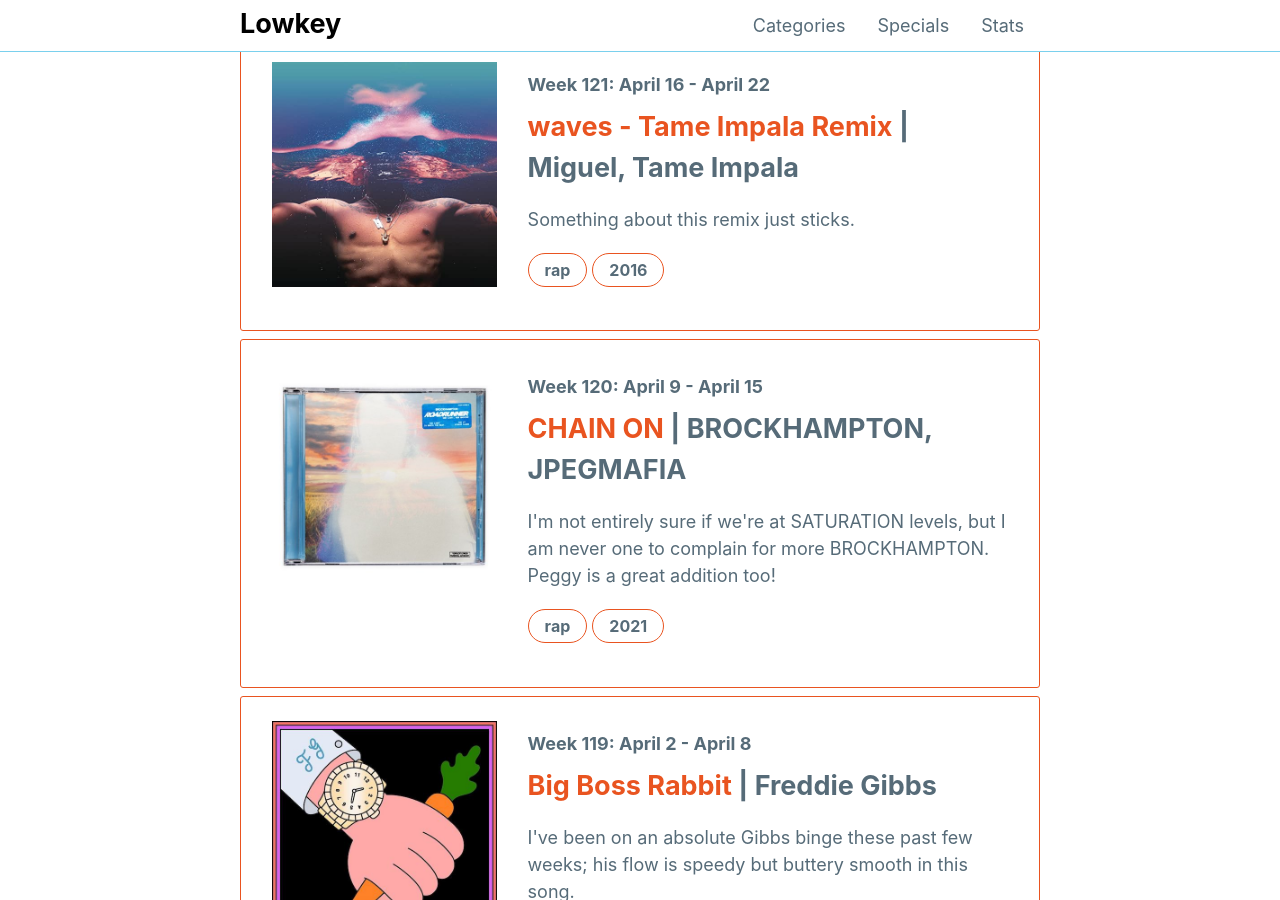
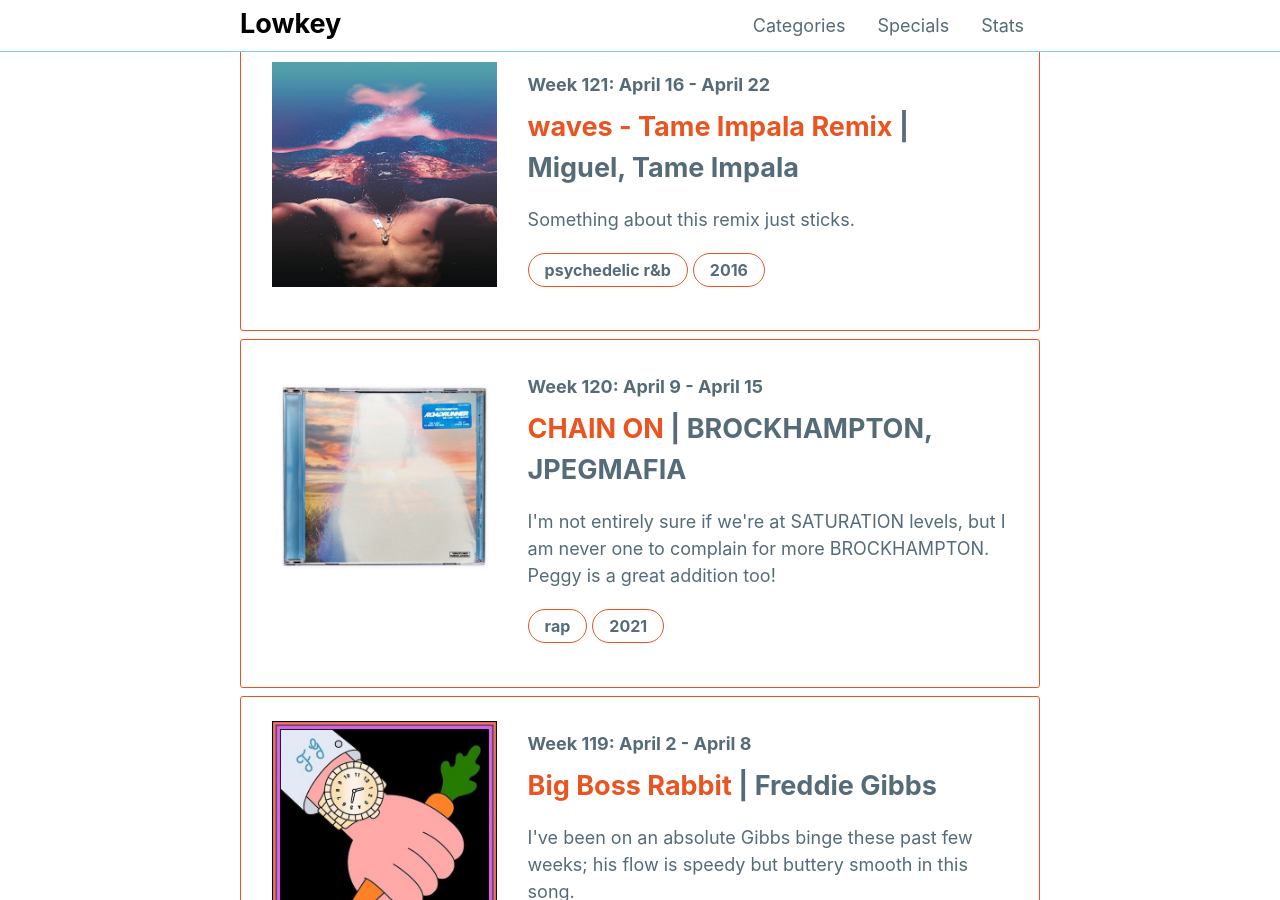
Before and after one commit to mattxwang/lowkey, a Jekyll site: the page built from stats/song-of-the-week.html, in a window 1280 px wide and 900 px high, scrolled down 1270 px. Built offline with Jekyll 4.4.1, drawn with Linux system fonts in a browser that asks for light colours; comment, search, counter and statistics services are not loaded.

Commit message:
fix waves genre

```diff
--- a/_data/sotw.yml
+++ b/_data/sotw.yml
@@ -1204,7 +1204,7 @@
   artist: "Miguel, Tame Impala"
   album: "Rogue Waves"
   album_art: "waves.jpeg"
-  genre: "rap"
+  genre: "psychedelic r&b"
   year: 2016
   blurb: >
     Something about this remix just sticks.
```
